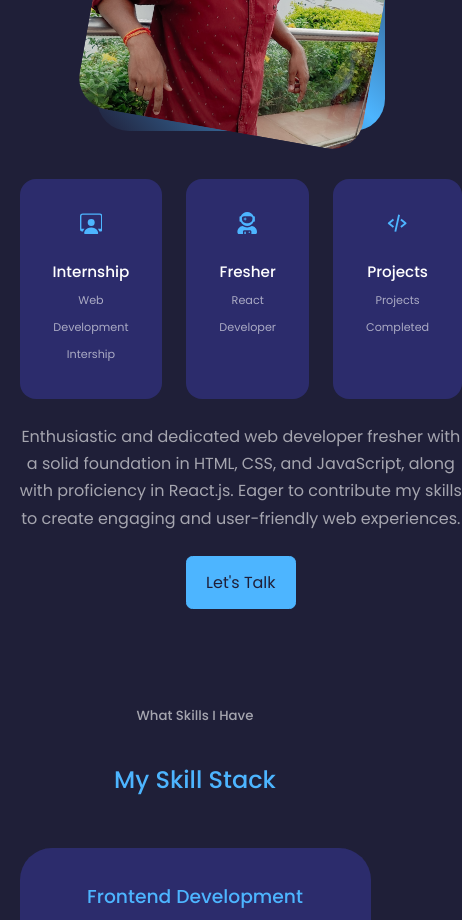
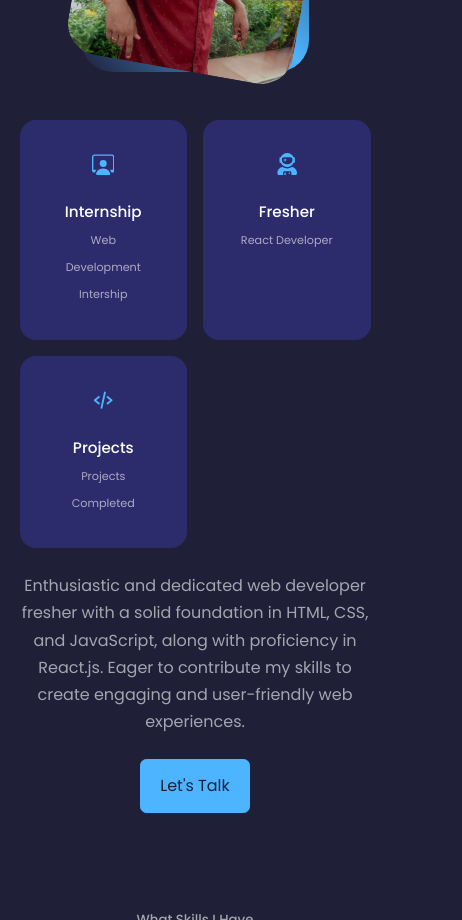
Before and after one commit to mohit162001/my-portfolio, a React (Create React App) app: page / in a window 390 px wide. Shown: the part 1240-2160 px from the top of the page, 462 px wide, since content can reach past the window. Built offline with nearby package versions, Linux system fonts and the light colour scheme.

Commit message:
correct the className

```diff
--- a/src/component/about/about.css
+++ b/src/component/about/about.css
@@ -89,7 +89,7 @@
         width: 65%;
         margin: 0 auto 3rem;
     }
-    .about__card{
+    .about__cards{
         grid-template-columns: 1fr 1fr;
         gap: 1rem;
     }
```
